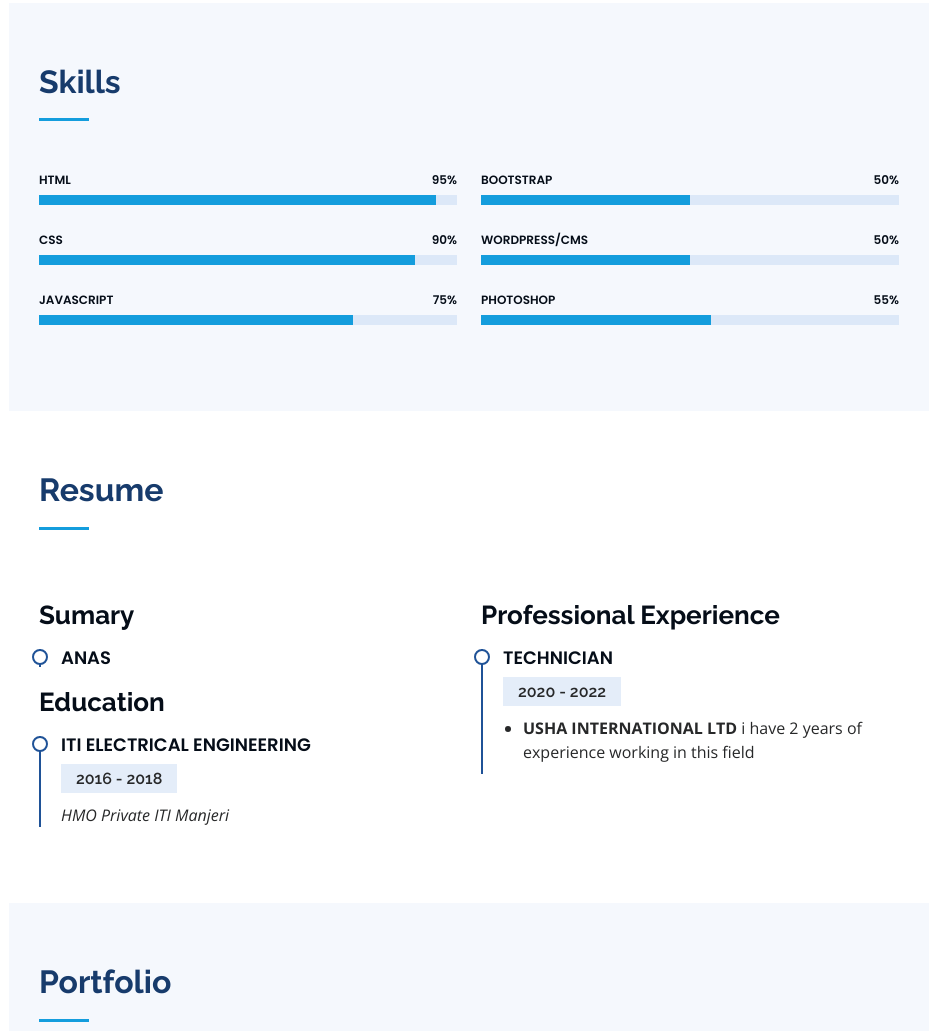
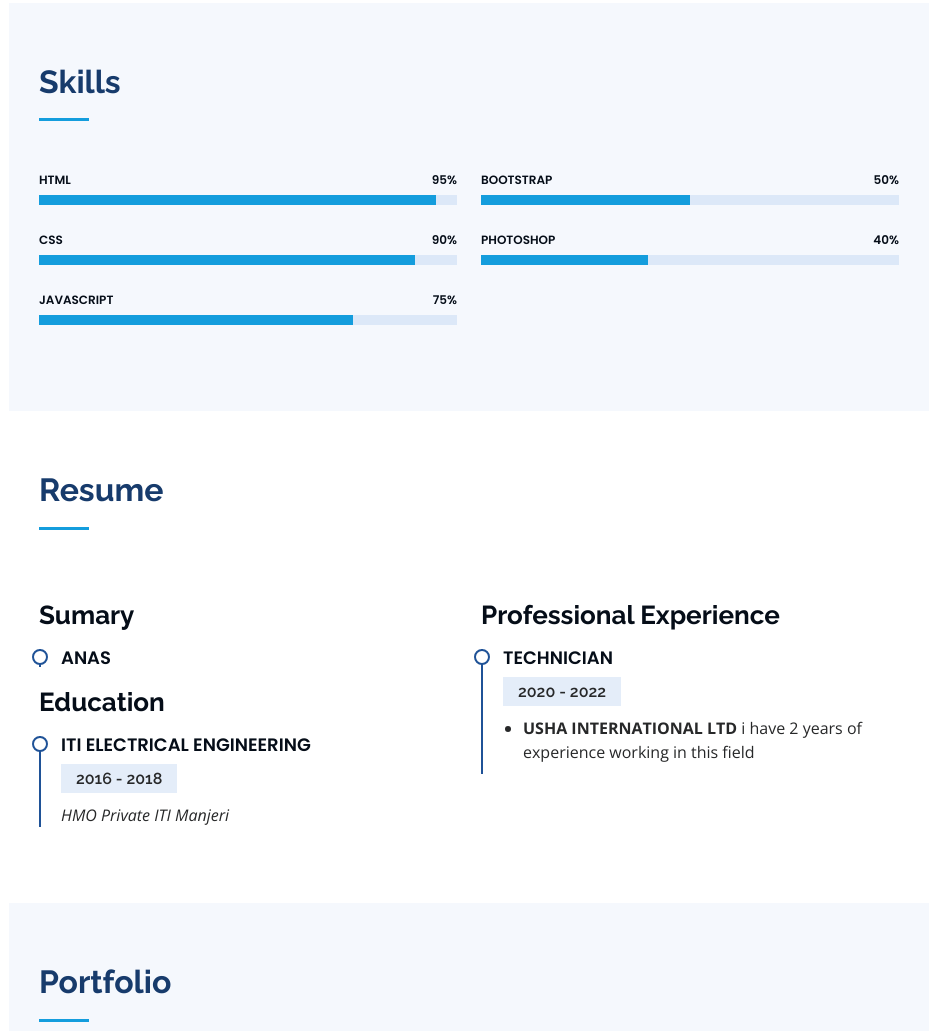
Before and after one commit to Anasp12/portfolio, a plain HTML site: page index.html in a window 1280 px wide. Shown: the part 1497-2528 px from the top of the page, without its empty margins (321-1251 px from the left). Drawn offline with nearby package versions, Linux system fonts and the light colour scheme.

Commit message:
div delete

```diff
--- a/index.html
+++ b/index.html
@@ -186,17 +186,12 @@
               </div>
             </div>
 
-            <div class="progress">
-              <span class="skill">WordPress/CMS <i class="val">50%</i></span>
-              <div class="progress-bar-wrap">
-                <div class="progress-bar" role="progressbar" aria-valuenow="50" aria-valuemin="0" aria-valuemax="100"></div>
-              </div>
-            </div>
+
 
             <div class="progress">
-              <span class="skill">Photoshop <i class="val">55%</i></span>
+              <span class="skill">Photoshop <i class="val">40%</i></span>
               <div class="progress-bar-wrap">
-                <div class="progress-bar" role="progressbar" aria-valuenow="55" aria-valuemin="0" aria-valuemax="100"></div>
+                <div class="progress-bar" role="progressbar" aria-valuenow="40" aria-valuemin="0" aria-valuemax="100"></div>
               </div>
             </div>
 
```
